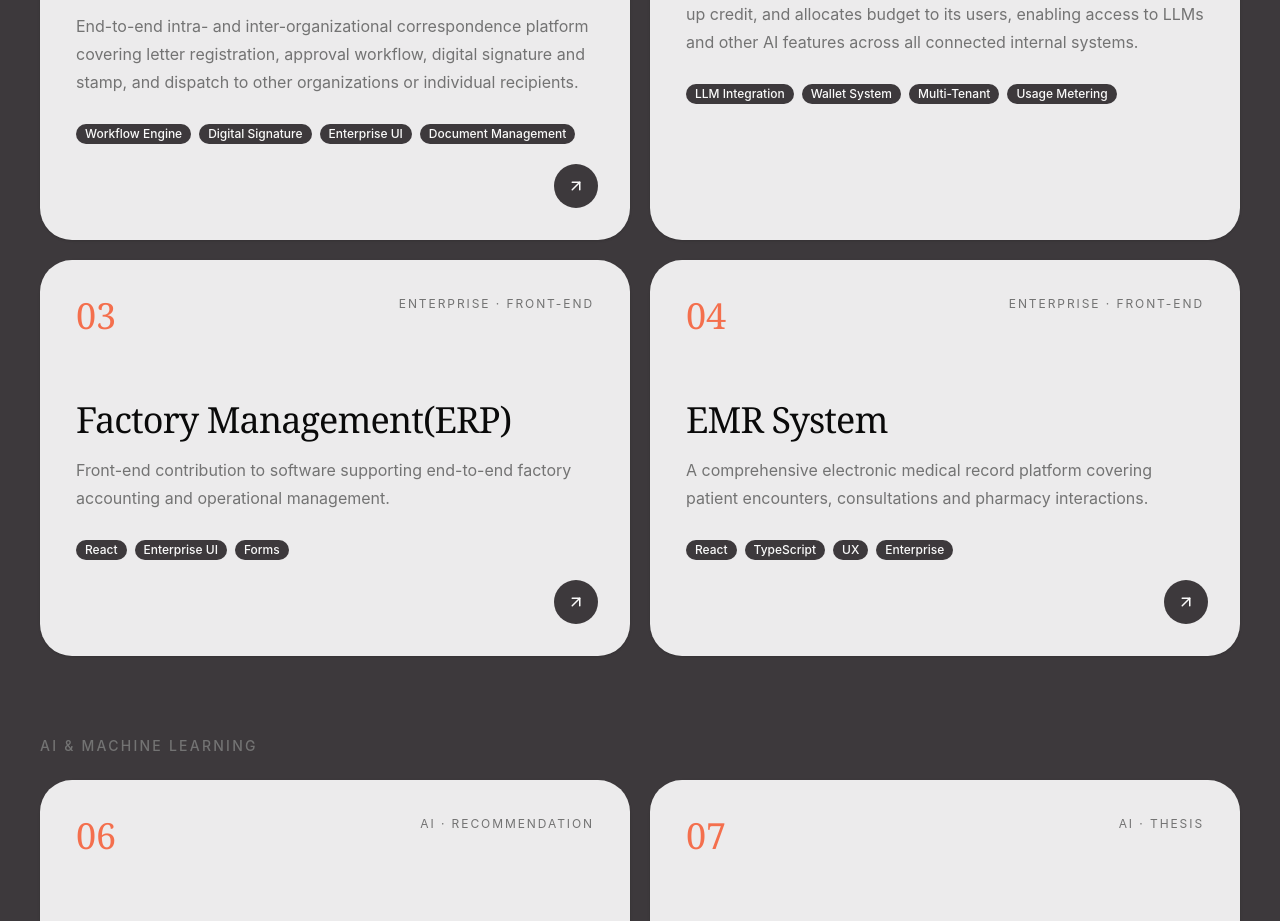
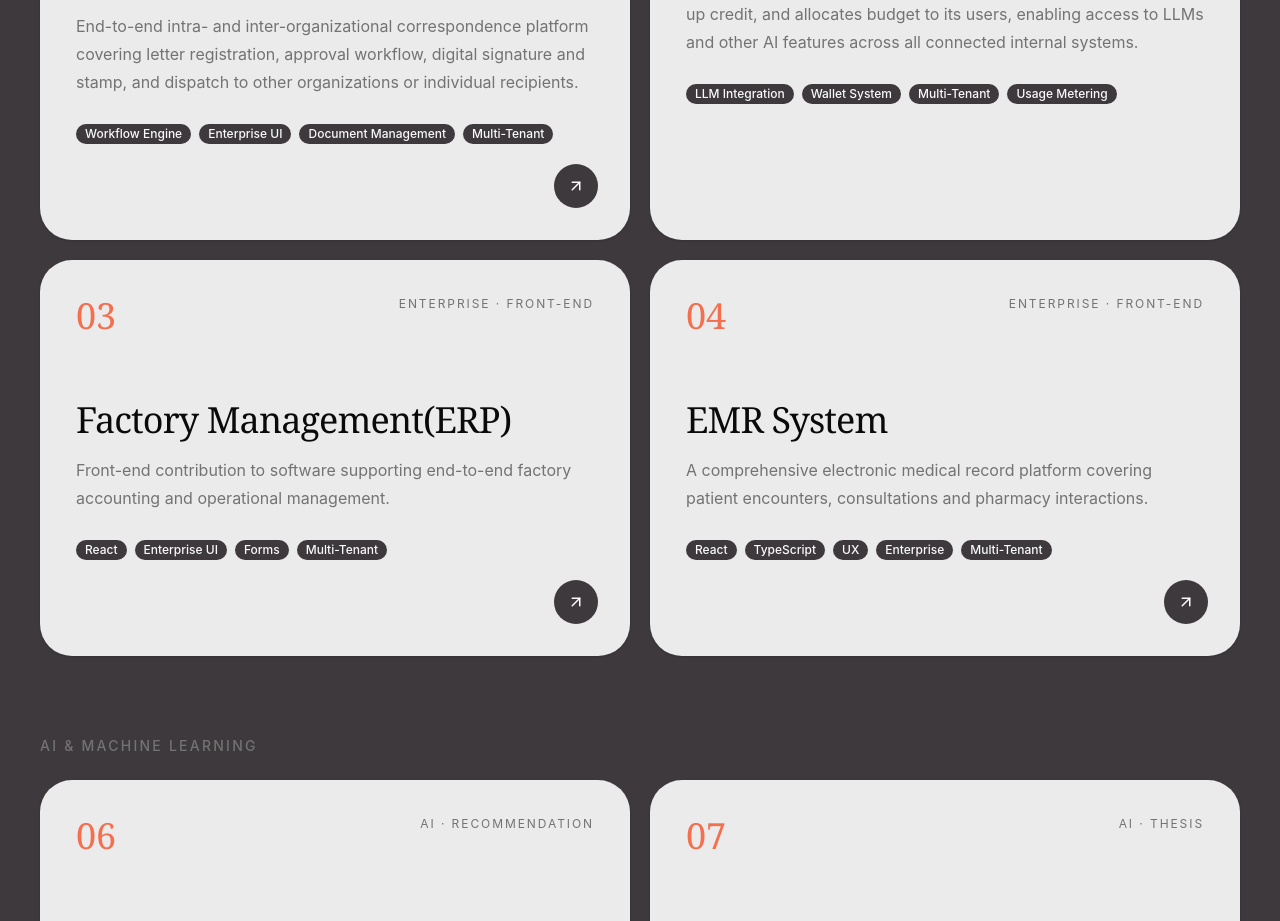
Before and after one commit to Nastarantalebi/portfolio, a React (Vite) app: page / in a window 1280 px wide. Shown: the part 1455-2376 px from the top of the page. Built offline with nearby package versions, Linux system fonts and the light colour scheme.

Commit message:
fix(landing)

```diff
--- a/src/data/portfolio.ts
+++ b/src/data/portfolio.ts
@@ -46,7 +46,7 @@ export const projects = [
     category: "frontend" as ProjectCategory,
     description:
       "End-to-end intra- and inter-organizational correspondence platform covering letter registration, approval workflow, digital signature and stamp, and dispatch to other organizations or individual recipients.",
-    tags: ["Workflow Engine", "Digital Signature", "Enterprise UI", "Document Management"],
+    tags: ["Workflow Engine", "Enterprise UI", "Document Management", "Multi-Tenant"],
     href: "https://letters.mesal.ir/"
   },
   {
@@ -66,10 +66,9 @@ export const projects = [
     category: "frontend" as ProjectCategory,
     description:
       "Front-end contribution to software supporting end-to-end factory accounting and operational management.",
-    tags: ["React", "Enterprise UI", "Forms"],
+    tags: ["React", "Enterprise UI", "Forms", "Multi-Tenant"],
     href:"https://erp.mesal.ir/"
   },
-
   {
     number: "04",
     title: "EMR System",
@@ -77,29 +76,9 @@ export const projects = [
     category: "frontend" as ProjectCategory,
     description:
       "A comprehensive electronic medical record platform covering patient encounters, consultations and pharmacy interactions.",
-      tags: ["React", "TypeScript", "UX", "Enterprise"],
+      tags: ["React", "TypeScript", "UX", "Enterprise", "Multi-Tenant"],
       href: "https://emr.mesal.ir/"
-    },
-  //   {
-  //     number: "05",
-  //     title: "CRM & Legal Practice",
-  //   type: "Enterprise · Front-End",
-  //   category: "frontend" as ProjectCategory,
-  //   description:
-  //   "Front-end work across CRM sales planning and legal-practice workflows, translating complex business processes into usable interfaces.",
-  //   tags: ["UI/UX", "React", "Workflow"],
-  //   href:"https://crm.mesal.ir/"
-
-  // },
-  // {
-  //   number: "06",
-  //   title: "Tours & Hotels Agency",
-  //   type: "Travel · Front-End",
-  //   category: "frontend" as ProjectCategory,
-  //   description:
-  //   "A responsive booking platform for tours and hotels with an integrated international visa application flow.",
-  //   tags: ["React", "TypeScript", "Booking", "Responsive"],
-  // },
+  },
   {
     number: "06",
     title: "Job Recommendation System",
```
